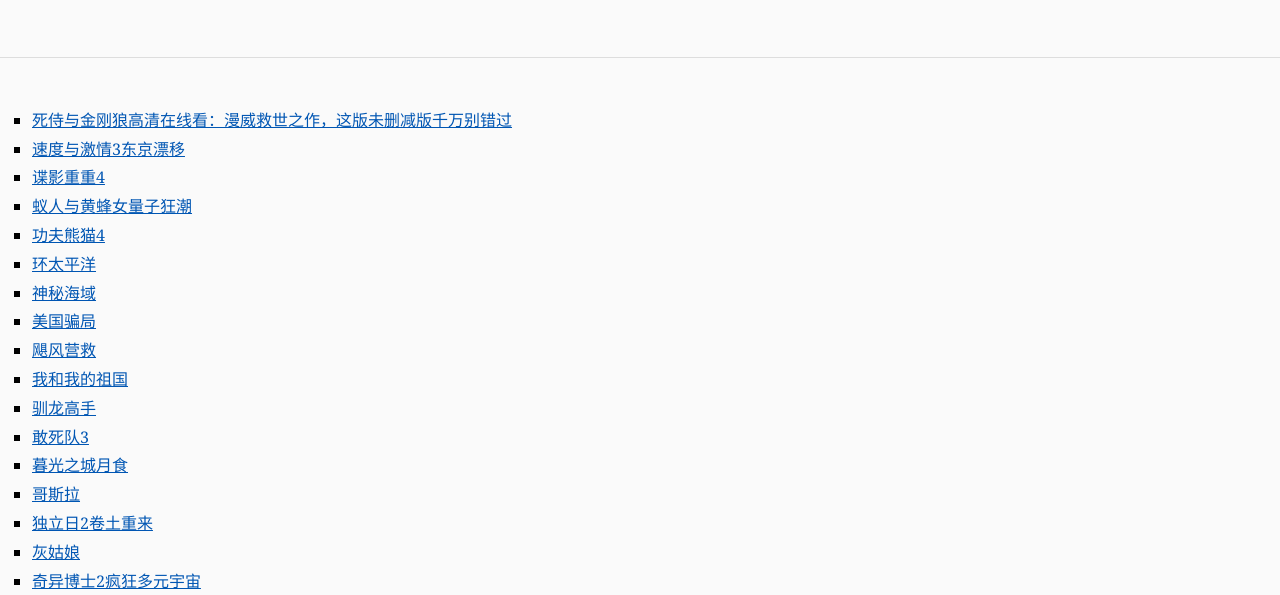
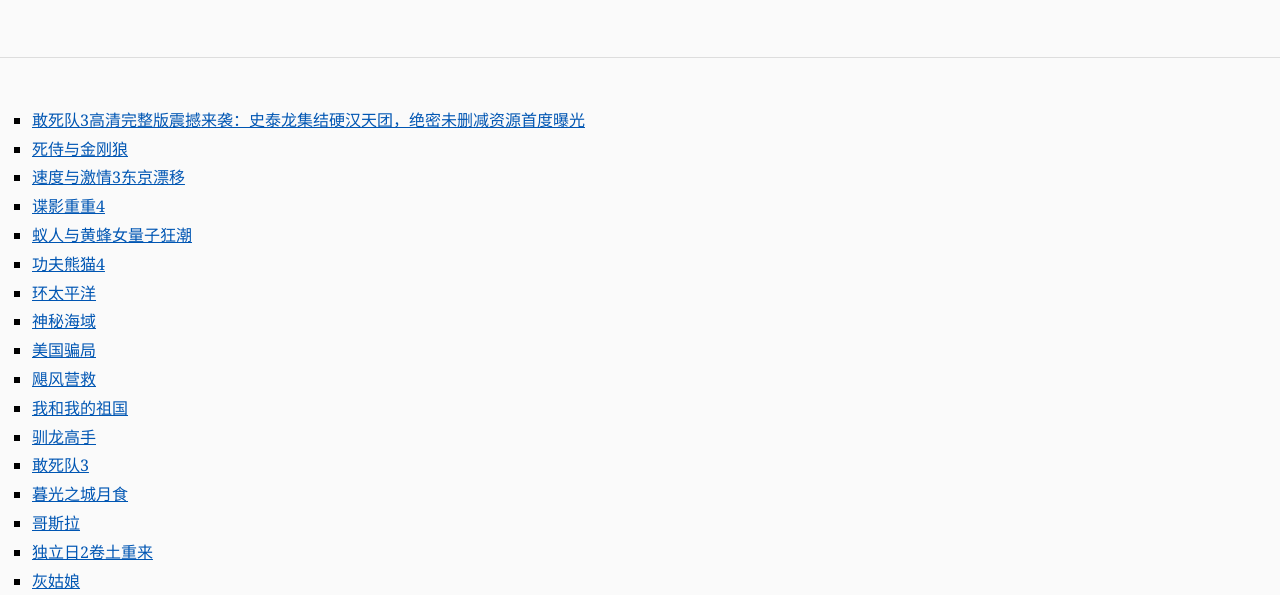
Before and after one commit to movie-stgar/cine-critique, a plain HTML site: page index.html in a window 1280 px wide. Shown: the part 202-797 px from the top of the page. Drawn offline with Linux system fonts and the light colour scheme.

Commit message:
update index

```diff
--- a/index.html
+++ b/index.html
@@ -21,7 +21,8 @@
 <body class="hub_givai">
     <div class="hub_tnsjq" role="banner"><h1>CineCritique 最新影评收录</h1><h2>专注电影与电视剧深度解析与影评分享，提供无剧透推荐、剧情剖析、角色点评与多维度的观影心得。涵盖各类院线大片、经典高分佳作、热门连载网剧及小众独立电影。</h2></div>
     <main class="hub_fuhlt"><nav><ul class="hub_wchec">
-<li><a href="https://movie-stgar.github.io/cine-critique/docs/2026-11-11-8c242c.html">死侍与金刚狼高清在线看：漫威救世之作，这版未删减版千万别错过</a></li>
+<li><a href="https://movie-stgar.github.io/cine-critique/docs/2026-11-11-e849ec.html">敢死队3高清完整版震撼来袭：史泰龙集结硬汉天团，绝密未删减资源首度曝光</a></li>
+                <li><a href="https://movie-stgar.github.io/cine-critique/docs/2026-11-11-8c242c.html">死侍与金刚狼</a></li>
                 <li><a href="https://movie-stgar.github.io/cine-critique/docs/2026-11-11-5d0de3.html">速度与激情3东京漂移</a></li>
                 <li><a href="https://movie-stgar.github.io/cine-critique/docs/2026-11-10-fb5b64.html">谍影重重4</a></li>
                 <li><a href="https://movie-stgar.github.io/cine-critique/docs/2026-11-10-5f2700.html">蚁人与黄蜂女量子狂潮</a></li>
```
